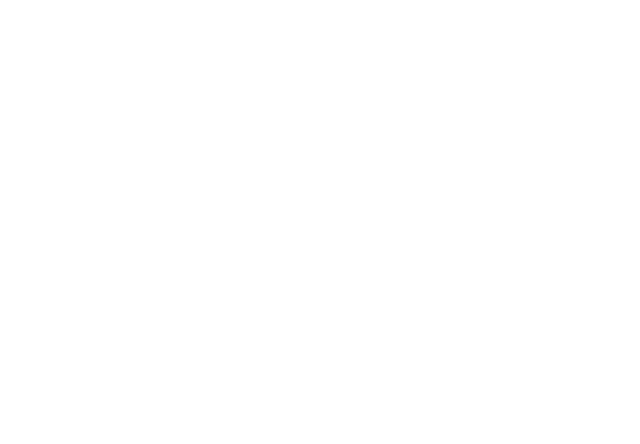
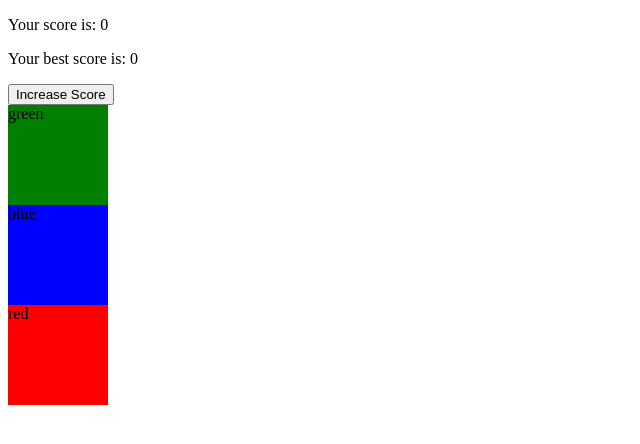
Before and after one commit to Shiielty/memory-game, a React (Vite) app: page / in a window 1280 px wide. Shown: the top 444 px of the page, without its empty margins (0-640 px from the left). Built offline with nearby package versions, Linux system fonts and the light colour scheme; the HTML template or start-up script is replaced by a standard one.

Commit message:
create simple mockup for the game, still need to figure out how to deal with card's state

```diff
--- a/src/App.jsx
+++ b/src/App.jsx
@@ -1,5 +1,11 @@
+import Main from './components/Main';
+
 function App() {
-  return <div className="App"></div>;
+  return (
+    <div className="App">
+      <Main />
+    </div>
+  );
 }
 
 export default App;
--- /dev/null
+++ b/src/components/Card.jsx
@@ -0,0 +1,28 @@
+import { useState } from 'react';
+
+const Card = ({ color, text, onCorrectAnswer, onWrongAnswer }) => {
+  const [isClicked, setIsClicked] = useState(false);
+
+  const handleCardClick = () => {
+    if (isClicked === false) {
+      setIsClicked(true);
+      onCorrectAnswer();
+    } else {
+      setIsClicked(false);
+      onWrongAnswer();
+      console.log('GameOver!');
+    }
+  };
+
+  return (
+    <div
+      className="card"
+      style={{ background: color, width: '100px', height: '100px' }}
+      onClick={handleCardClick}
+    >
+      {text}
+    </div>
+  );
+};
+
+export default Card;
--- /dev/null
+++ b/src/components/Controller.jsx
@@ -0,0 +1,11 @@
+const Controller = ({ score, bestScore, onIncreaseScoreClick }) => {
+  return (
+    <div className="controller">
+      <p>Your score is: {score}</p>
+      <p>Your best score is: {bestScore}</p>
+      <button onClick={onIncreaseScoreClick}>Increase Score</button>
+    </div>
+  );
+};
+
+export default Controller;
--- /dev/null
+++ b/src/components/Game.jsx
@@ -0,0 +1,46 @@
+import Card from './Card';
+
+const Game = ({ onCorrectAnswer, onWrongAnswer }) => {
+  const arr = [
+    <Card
+      key="1"
+      color="red"
+      text="red"
+      onCorrectAnswer={onCorrectAnswer}
+      onWrongAnswer={onWrongAnswer}
+    />,
+    <Card
+      key="2"
+      color="blue"
+      text="blue"
+      onCorrectAnswer={onCorrectAnswer}
+      onWrongAnswer={onWrongAnswer}
+    />,
+    <Card
+      key="3"
+      color="green"
+      text="green"
+      onCorrectAnswer={onCorrectAnswer}
+      onWrongAnswer={onWrongAnswer}
+    />,
+  ];
+
+  const randomizeComponent = (arr) => {
+    const randArr = [];
+    while (arr.length !== randArr.length) {
+      const randNum = Math.floor(Math.random() * arr.length);
+      if (!randArr.some((val) => val.key === arr[randNum].key)) {
+        randArr.push(arr[randNum]);
+      }
+    }
+    return randArr;
+  };
+
+  const randomComponent = randomizeComponent(arr);
+
+  return (
+    <div className="game">{randomComponent.map((component) => component)}</div>
+  );
+};
+
+export default Game;
--- /dev/null
+++ b/src/components/Main.jsx
@@ -0,0 +1,35 @@
+import { useState } from 'react';
+import Controller from './Controller';
+import Game from './Game';
+
+const Main = () => {
+  const [score, setScore] = useState(0);
+  const [bestScore, setBestScore] = useState(0);
+
+  function handleIncreaseScore() {
+    setScore(score + 1);
+    if (score >= bestScore) {
+      setBestScore(bestScore + 1);
+    }
+  }
+
+  function handleResetScore() {
+    setScore(0);
+  }
+
+  return (
+    <main>
+      <Controller
+        score={score}
+        bestScore={bestScore}
+        onIncreaseScoreClick={handleIncreaseScore}
+      />
+      <Game
+        onCorrectAnswer={handleIncreaseScore}
+        onWrongAnswer={handleResetScore}
+      />
+    </main>
+  );
+};
+
+export default Main;
```
